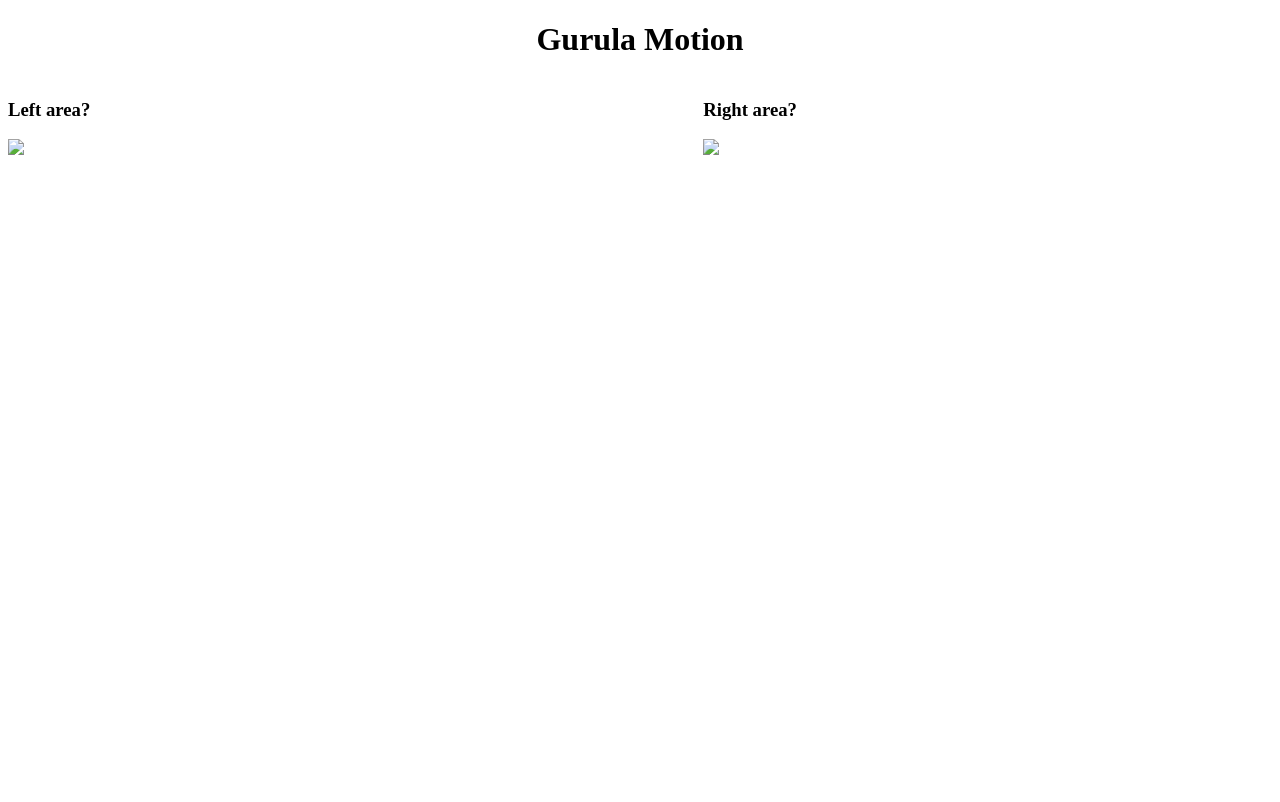
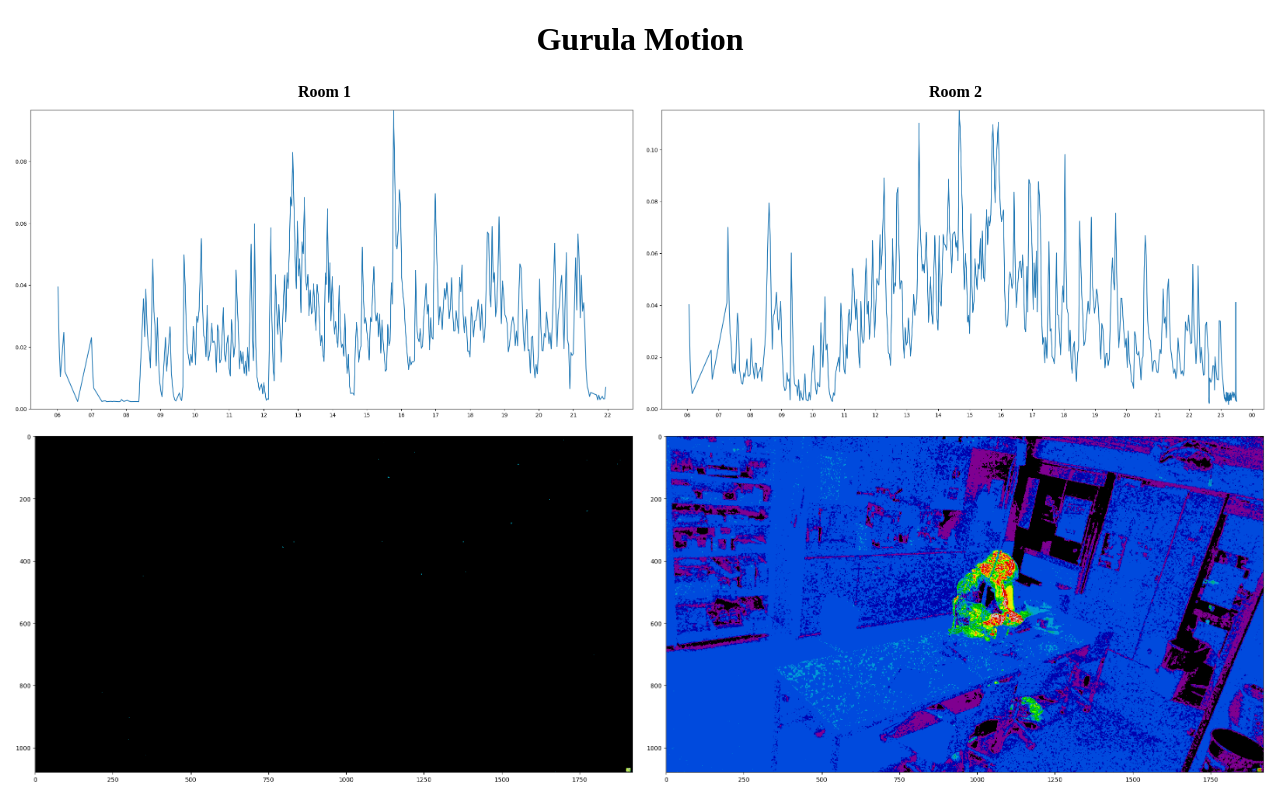
Before and after one commit to joope/IDS-2017, a plain HTML site: page public/index.html in a window 1280 px wide. Drawn offline with Linux system fonts and the light colour scheme.

Commit message:
Many changes

```diff
--- a/public/index.html
+++ b/public/index.html
@@ -8,13 +8,18 @@
   <body>
     <h1 class='title'>Gurula Motion</h1>
 
-    <div class='left_column'>
-      <h3>Left area?</h3>
-      <img src='first.png'>
-    </div>
-    <div class='right_column'>
-      <h3>Right area?</h3>
-      <img src='second.png'>
-    </div>
+    <table class='plots'>
+      <tr class='headers'>
+        <th>Room 1</th>
+        <th>Room 2</th>
+      </div>
+      <tr class='lines'>
+        <td><img src='line_1.png'></td>
+        <td><img src='line_2.png'></td>
+      </div>
+      <tr class='heatmaps'>
+        <td><img src='heatmap_0.png'></td>
+        <td><img src='heatmap_1.png'></td>
+      </div>
   </body>
 </html>
--- a/public/style.css
+++ b/public/style.css
@@ -1,13 +1,10 @@
 .title {
-    text-align: center;
+  text-align: center;
 }
 
-.left_column {
-	float: left;
-	width: 45%;
+td {
+	width: 50%;
 }
-
-.right_column {
-	float: right;
-	width: 45%;
+img {
+  max-width: 100%;
 }
```
Also changed, not shown: public/heatmap1.png (deleted), public/heatmap_0.png (added), public/heatmap_1.png (added), public/line_1.png (added), public/line_2.png (added), 2 other files.
